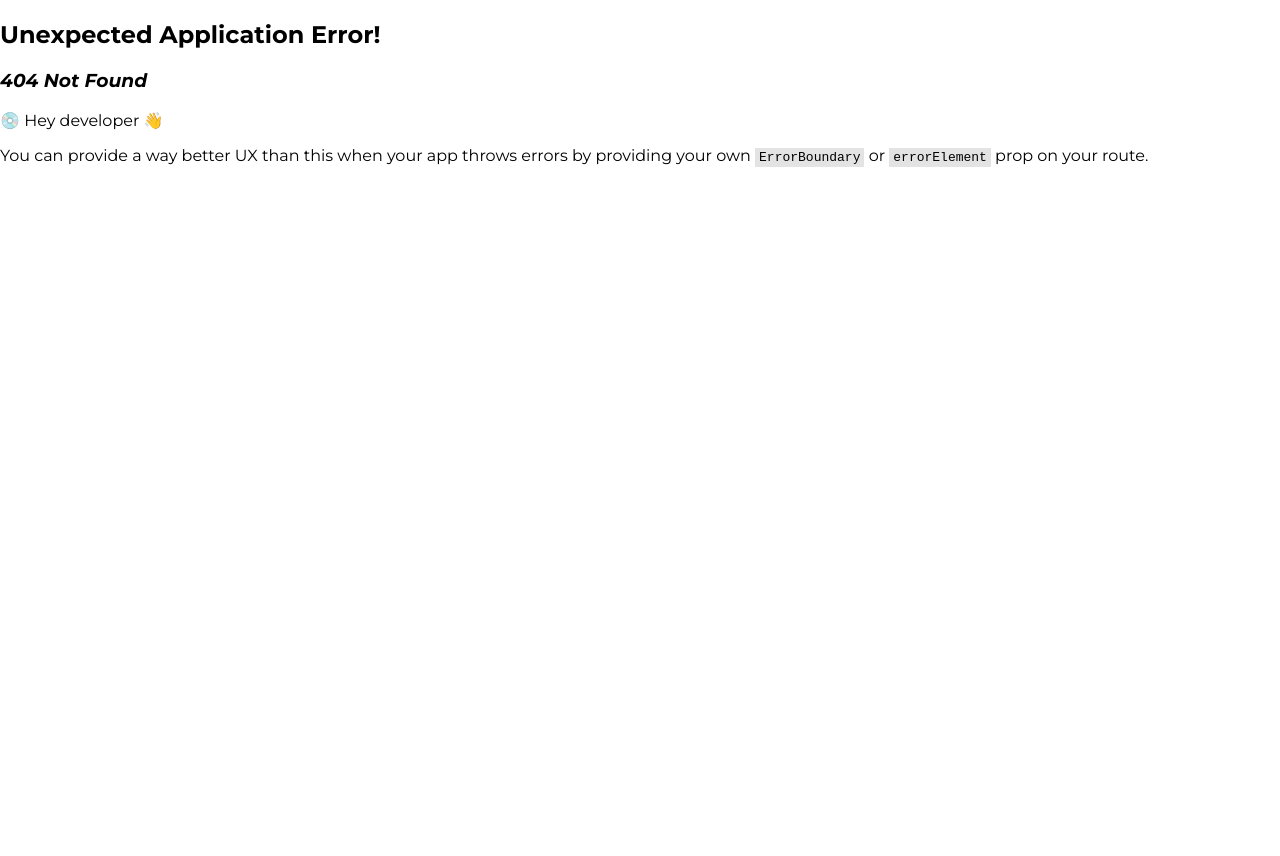
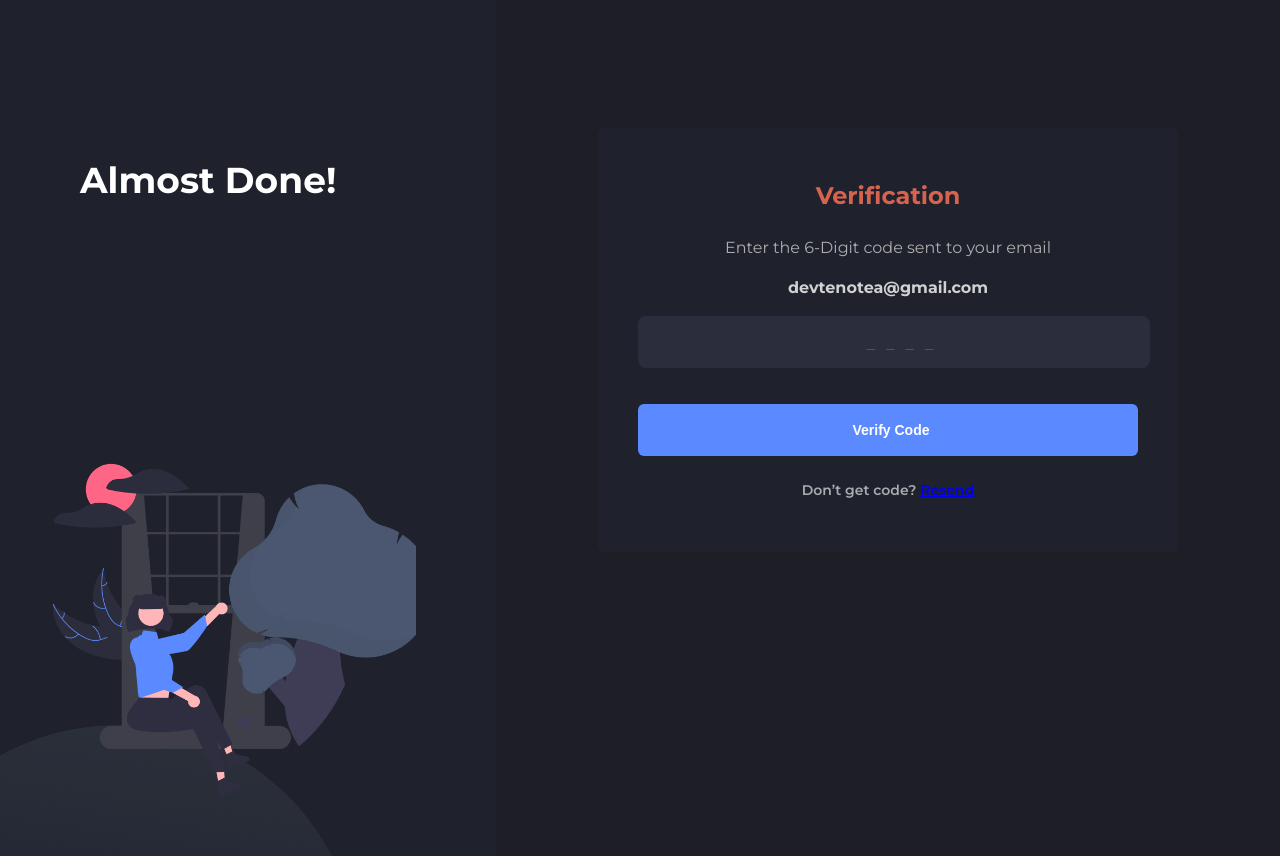
Before and after one commit to HamidTech360/swiftTelecoms, a React (Vite) app: page /verify in a window 1280 px wide. Before the commit this address had no page. Before the commit the page ends 800 px from the top, so only its background shows below. Built offline with nearby package versions, Linux system fonts and the light colour scheme.

Commit message:
verification UI

```diff
--- a/src/screens/Auth/Login/index.tsx
+++ b/src/screens/Auth/Login/index.tsx
@@ -9,7 +9,7 @@ const Login = () => {
       subTitle="Let's pickup from where you left"
     >
       <div className="text-white">
-        <p className="text-center text-[#D7634E] mb-12 font-bold text-base ">
+        <p className="text-center text-[#D7634E] mb-12 font-bold text-2xl ">
           Log in
         </p>
         <form action="">
--- a/src/screens/Auth/Login/login.style.ts
+++ b/src/screens/Auth/Login/login.style.ts
@@ -2,7 +2,7 @@ import styled from 'styled-components'
 
 export const Input = styled.input.attrs({
   className:
-    ' border-none outline-none w-full pl-3 py-3 md:py-4 text-[#FFFFFF30] text-sm font-normal  rounded-lg p-0 bg-[#2B2D3D] ',
+    ' border-none outline-none w-full pl-3 py-3 md:py-4 text-[#FFF] placeholder-[#FFFFFF30] text-sm font-normal  rounded-lg p-0 bg-[#2B2D3D] ',
 })``
 
 export const Label = styled.label.attrs({
--- a/src/screens/Auth/Login/Register/Register.tsx
+++ b/src/screens/Auth/Register/Register.tsx
@@ -1,17 +1,23 @@
 import { Link } from 'react-router-dom'
-import AuthLayout from '../../../../layouts/authLayout'
-import { Label, Input } from '../login.style'
+import AuthLayout from '../../../layouts/authLayout'
+import { Label, Input } from '../Login/login.style'
+import { useNavigate } from 'react-router-dom'
 
 function Register() {
+  const navigate = useNavigate()
+
+  const handleSubmit = () => {
+    navigate('/verify')
+  }
   return (
     <AuthLayout
       title="Your community awaits"
       subTitle="Get started with a 3-Day free trial"
     >
-      <p className="text-center text-[#D7634E] mb-12 font-bold text-base ">
+      <p className="text-center text-[#D7634E] mb-12 font-bold text-2xl ">
         Get Started
       </p>
-      <form>
+      <form onSubmit={handleSubmit}>
         <div className="mb-5">
           <Label>Username</Label> <br />
           <Input type="text" placeholder="User1234" />
@@ -33,7 +39,10 @@ function Register() {
           <Input type="password" placeholder="********************" />
         </div>
 
-        <button className="mt-4 w-full pl-3 py-2 md:py-4 rounded-md border-none m-auto text-[#FFF] text-sm font-semibold  bg-[#5B89FF] cursor-pointer   ">
+        <button
+          type="submit"
+          className="mt-4 w-full pl-3 py-2 md:py-4 rounded-md border-none m-auto text-[#FFF] text-sm font-semibold  bg-[#5B89FF] cursor-pointer   "
+        >
           Log In
         </button>
       </form>
--- /dev/null
+++ b/src/screens/Auth/Verify/Verify.tsx
@@ -0,0 +1,35 @@
+import { Link } from 'react-router-dom'
+import AuthLayout from '../../../layouts/authLayout'
+
+function Verify() {
+  return (
+    <AuthLayout title="Almost Done!">
+      <p className="text-[#D7634E] text-center text-2xl font-bold ">
+        Verification
+      </p>
+      <div className="text-center text-base ">
+        <p className="font-normal  text-[#AEAEAE]">
+          Enter the 6-Digit code sent to your email{' '}
+        </p>
+        <p className="font-bold  text-[#D1D1D1] ">devtenotea@gmail.com</p>
+      </div>
+
+      <div className="mb-5 ">
+        <input
+          className="border-none outline-none w-full pl-3 py-3 md:py-4 text-[#FFF] placeholder-[#FFFFFF30] text-sm font-normal  rounded-lg p-0 bg-[#2B2D3D] text-center"
+          type="text"
+          placeholder="_   _   _   _"
+        />
+      </div>
+      <button className="mt-4 w-full pl-3 py-2 md:py-4 rounded-md border-none m-auto text-[#FFF] text-sm font-semibold  bg-[#5B89FF] cursor-pointer   ">
+        Verify Code
+      </button>
+
+      <p className="text-[#AAABAF] text-sm font-semibold leading-10 text-center">
+        Don’t get code? <Link to="#">Resend</Link>{' '}
+      </p>
+    </AuthLayout>
+  )
+}
+
+export default Verify
```
Also changed, not shown: src/routes/index.tsx (+6 -1 lines).
